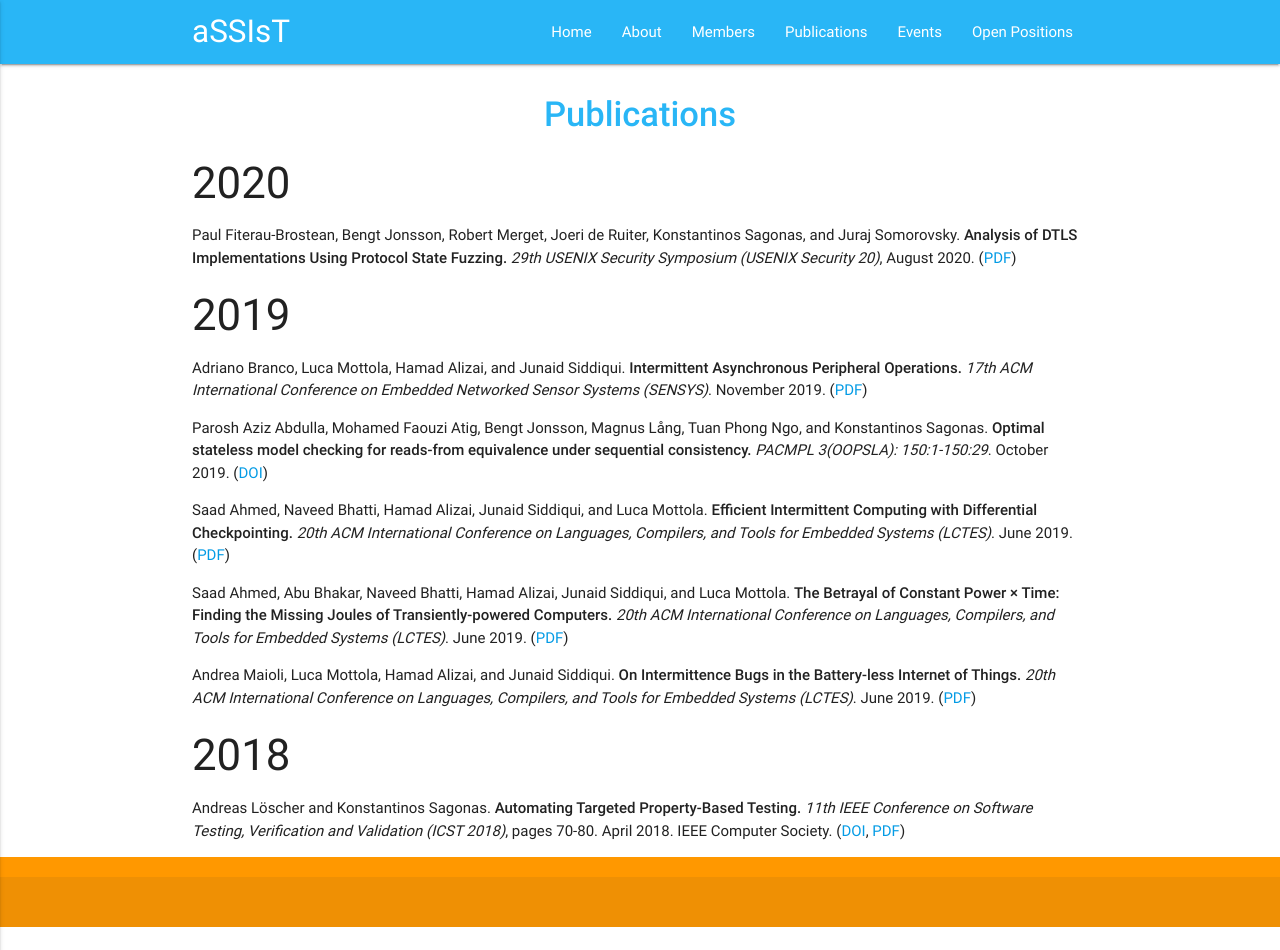
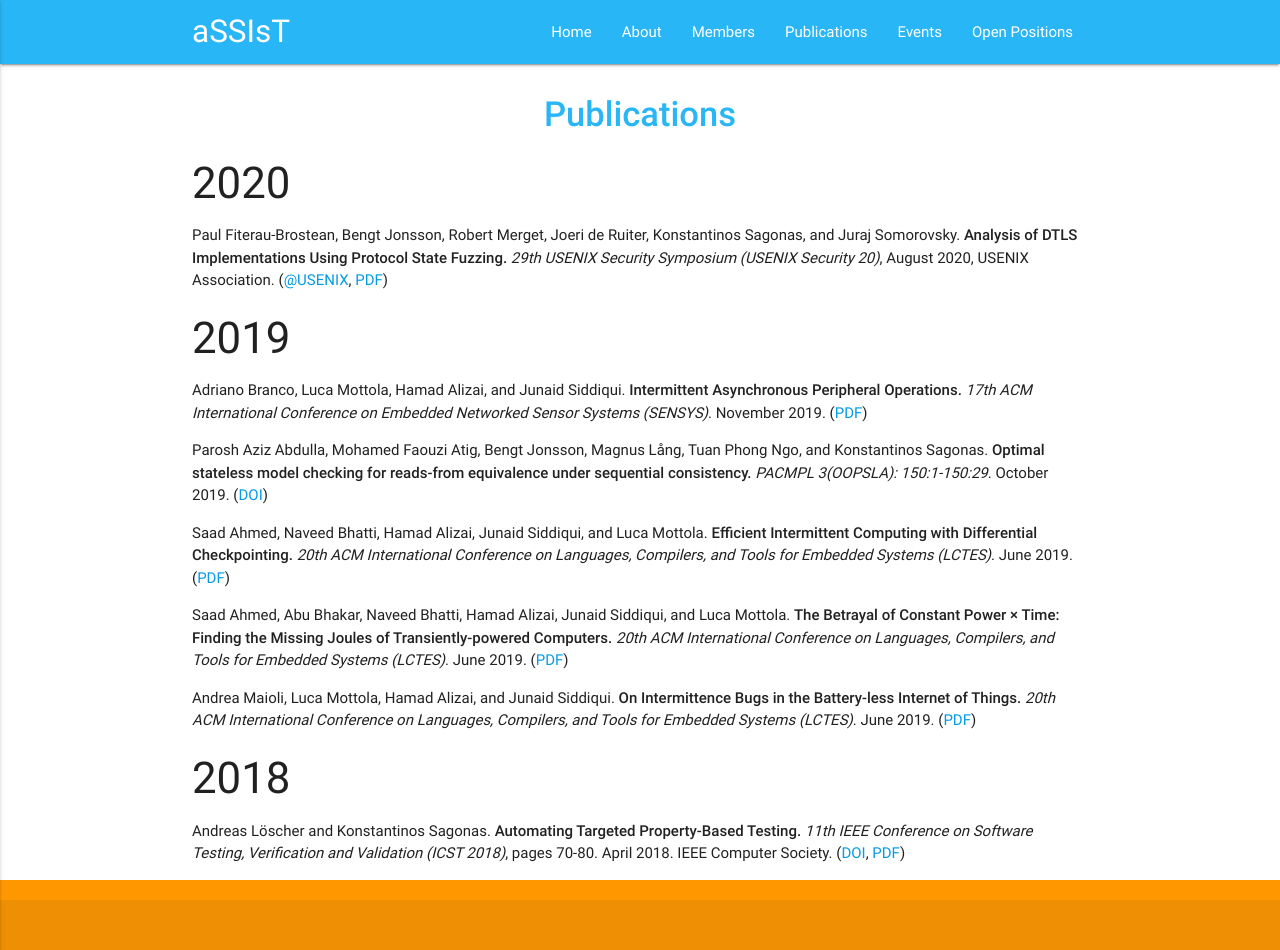
Before and after one commit to assist-project/assist-project.github.io, a Jekyll site: the page built from 03-publications.md, in a window 1280 px wide. Built offline with Jekyll 4.4.1, drawn with Linux system fonts in a browser that asks for light colours; before the commit the page ends 927 px from its top, so only the background shows below that.

Commit message:
Add link to DTLS prepublication PDF too

```diff
--- a/03-publications.md
+++ b/03-publications.md
@@ -6,9 +6,10 @@ permalink: /publications/
 
 ### 2020
 
-- Paul Fiterau-Brostean, Bengt Jonsson, Robert Merget, Joeri de Ruiter, Konstantinos Sagonas, and Juraj Somorovsky. **Analysis of DTLS Implementations Using Protocol State Fuzzing.** _29th USENIX Security Symposium (USENIX Security 20)_, August 2020. ([PDF][DTLS@USENIX-20])
+- Paul Fiterau-Brostean, Bengt Jonsson, Robert Merget, Joeri de Ruiter, Konstantinos Sagonas, and Juraj Somorovsky. **Analysis of DTLS Implementations Using Protocol State Fuzzing.** _29th USENIX Security Symposium (USENIX Security 20)_, August 2020, USENIX Association. ([@USENIX][DTLS@USENIX-20], [PDF][DTLS@USENIX-20.pdf])
 
  [DTLS@USENIX-20]: https://www.usenix.org/conference/usenixsecurity20/presentation/fiterau-brostean
+ [DTLS@USENIX-20.pdf]: https://www.usenix.org/system/files/sec20fall_fiterau-brostean_prepub.pdf "Prepublication"
 
 ### 2019
 
```
